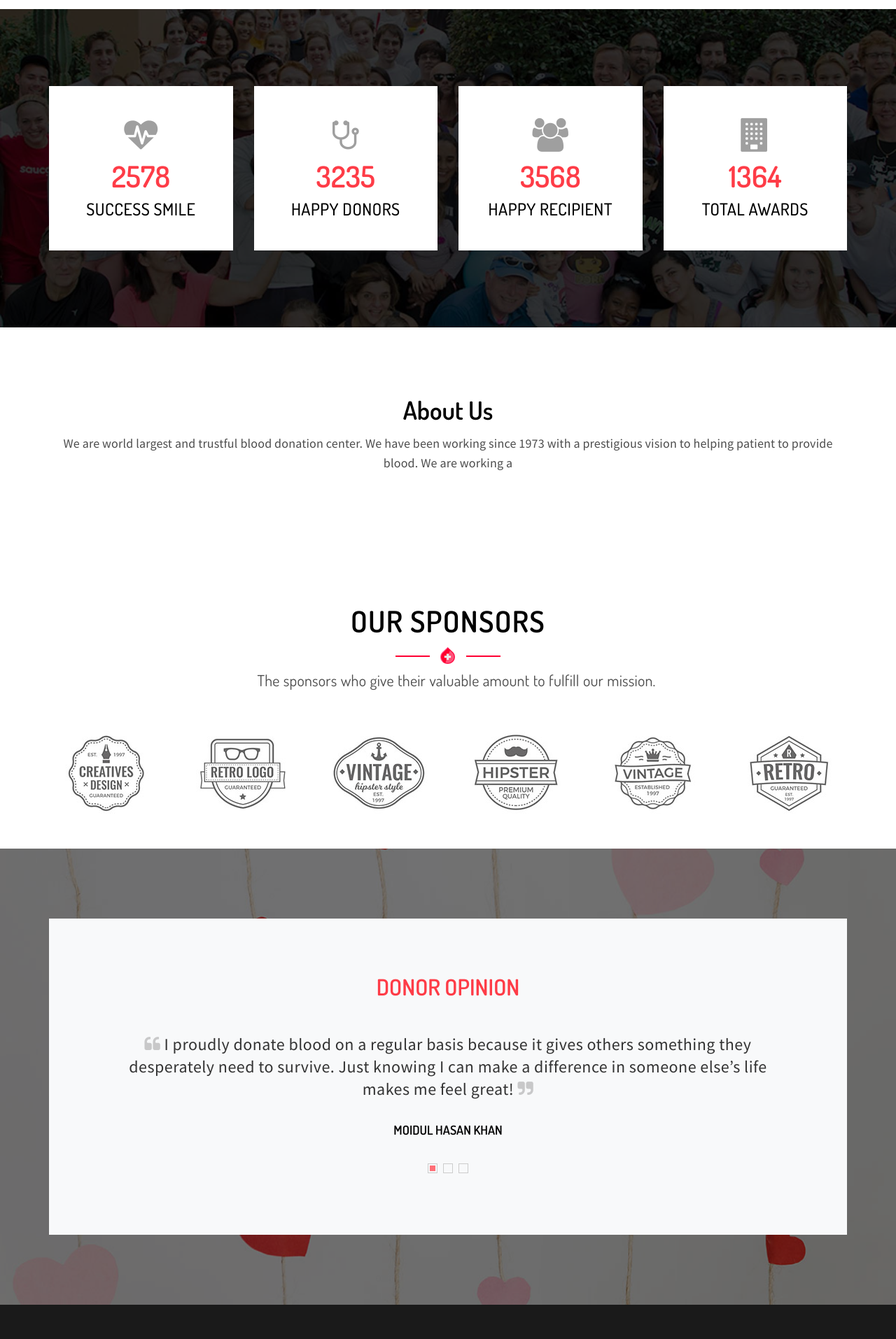
After one commit to MoidulHasan/blood-bank-management-system-with-php, a PHP site: page /pages/about.php in a window 1280 px wide. The commit adds this page. Shown: the part 329-2243 px from the top of the page at 70% size. Run offline with PHP 8.4, Linux system fonts and the light colour scheme.

Commit message:
about us page completed

```diff
--- /dev/null
+++ b/pages/about.php
@@ -0,0 +1,144 @@
+<?php
+    require_once("./header.php");
+?>
+
+
+        <!--  SECTION COUNTER   -->
+        <section class="section-counter">
+            <div class="container wow fadeInUp">
+                <div class="row">
+                    <div class="col-lg-3 col-md-6 col-sm-6 col-xs-12">
+                        <div class="counter-block-1 text-center">
+                            <i class="fa fa-heartbeat icon"></i>
+                            <span class="counter">2578</span>
+                            <h4>Success Smile</h4>
+                        </div>
+                    </div> <!--  end .col-lg-3  -->
+                    <div class="col-lg-3 col-md-6 col-sm-6 col-xs-12">
+                        <div class="counter-block-1 text-center">
+                            <i class="fa fa-stethoscope icon"></i>
+                            <span class="counter">3235</span>
+                            <h4>Happy Donors</h4>
+                        </div>
+                    </div> <!--  end .col-lg-3  -->
+                    <div class="col-lg-3 col-md-6 col-sm-6 col-xs-12">
+                        <div class="counter-block-1 text-center">
+                            <i class="fa fa-users icon"></i>
+                            <span class="counter">3568</span>
+                            <h4>Happy Recipient</h4>
+                        </div>
+                    </div> <!--  end .col-lg-3  -->
+                    <div class="col-lg-3 col-md-6 col-sm-6 col-xs-12">
+                        <div class="counter-block-1 text-center">
+                            <i class="fa fa-building icon"></i>
+                            <span class="counter">1364</span>
+                            <h4>Total Awards</h4>
+                        </div>
+                    </div> <!--  end .col-lg-3  -->
+                </div> <!-- end row  -->
+            </div> <!--  end .container  -->
+        </section> <!--  end .section-counter -->
+
+
+
+         <!-- TEAM SECTION -->
+         <section class="section-content-block section-our-team">
+            <div class="container wow fadeInUp">
+                <div class="row section-heading-wrapper">
+                    <div class="col-md-12 col-sm-12 text-center">
+                        <h3>
+                            About Us
+                        </h3>
+                        <p class="page-breadcrumb">
+                        We are world largest and trustful blood donation center. We have been working since 1973 with a prestigious vision to helping patient to provide blood. We are working a
+                    </div> <!-- end .col-sm-10  -->
+                </div> <!-- end .row  -->
+            </div> <!-- end .container  -->
+        </section> <!--  end .section-our-team -->
+
+
+
+        <!-- CLIENT LOGO SECTION  -->
+        <section class="section-client-logo">
+            <div class="container wow fadeInUp">
+                <div class="row section-heading-wrapper">
+                    <div class="col-md-12 col-sm-12 text-center">
+                        <h2 class="section-heading">Our Sponsors</h2>
+                        <p class="section-subheading">The sponsors who give their valuable amount to fulfill our mission.</p>
+                    </div> <!-- end .col-sm-10  -->
+                </div> <!-- end .row  -->
+                <div class="row">
+                    <div class="logo-items logo-layout-1 text-center">
+                        <div class="client-logo">
+                            <img src="./images/logo_1.jpg" alt="" />
+                        </div>
+                        <div class="client-logo">
+                            <img src="./images/logo_2.jpg" alt="" />
+                        </div>
+                        <div class="client-logo">
+                            <img src="./images/logo_3.jpg" alt="" />
+                        </div>
+                        <div class="client-logo">
+                            <img src="./images/logo_4.jpg" alt="" />
+                        </div>
+                        <div class="client-logo">
+                            <img src="./images/logo_5.jpg" alt="" />
+                        </div>
+                        <div class="client-logo">
+                            <img src="./images/logo_6.jpg" alt="" />
+                        </div>
+                        <div class="client-logo">
+                            <img src="./images/logo_7.jpg" alt="" />
+                        </div>
+                        <div class="client-logo">
+                            <img src="./images/logo_8.jpg" alt="" />
+                        </div>
+                    </div> <!-- end .testimonial-container  -->
+                </div> <!-- end row  -->
+            </div> <!-- end .container  -->
+        </section> <!--  end .section-client-logo -->
+        <!-- CLIENT TESTIMONIAL SECTION  -->
+        <section class="section-content-block section-client-testimonial">
+            <div class="container">
+                <div class="testimonial-container text-center">
+                    <div class="col-md-10 col-md-offset-1 col-sm-12">
+                        <div class="testimony-layout-1">
+                            <h3 class="people-quote">Donor Opinion</h3>
+                            <p class="testimony-text">
+                                <i class="fa fa-quote-left" aria-hidden="true"></i>
+                                I proudly donate blood on a regular basis because it gives others something they desperately need to survive. Just knowing I can make a difference in someone else’s life makes me feel great!
+                                <i class="fa fa-quote-right" aria-hidden="true"></i>
+                            </p>
+                            <h6>Moidul Hasan Khan</h6>
+                        </div> <!-- end .testimony-layout-1  -->
+                    </div> <!--  end col-md-10  -->
+                    <div class="col-md-10 col-md-offset-1 col-sm-12">
+                        <div class="testimony-layout-1">
+                            <h3 class="people-quote">Donor Opinion</h3>
+                            <p class="testimony-text">
+                                <i class="fa fa-quote-left" aria-hidden="true"></i>
+                                I have been a donor since high school. Although I have not been a donor every year, I always want to give to the human race. I love to help others! Moreover it gives a real peace in my mind.
+                                <i class="fa fa-quote-right" aria-hidden="true"></i>
+                            </p>
+                            <h6>Hasan Ahmed</h6>
+                        </div> <!-- end .testimony-layout-1  -->
+                    </div> <!--  end col-md-10  -->
+                    <div class="col-md-10 col-md-offset-1 col-sm-12">
+                        <div class="testimony-layout-1">
+                            <h3 class="people-quote">Recipient Opinion</h3>
+                            <p class="testimony-text">
+                                <i class="fa fa-quote-left" aria-hidden="true"></i>
+                                I wish I could tell you my donor how grateful I am for your selfless act.You gave me new life. We may be coworkers or schoolmates or just two in the same community.I'm very grateful to you.
+                                <i class="fa fa-quote-right" aria-hidden="true"></i>
+                            </p>
+                            <h6>Shaminur Rahman Shamim</h6>
+                        </div> <!-- end .testimony-layout-1  -->
+                    </div> <!--  end col-md-10  -->
+                </div>  <!--  end .row  -->
+            </div> <!-- end .container  -->
+        </section> <!--  end .section-client-testimonial -->
+
+
+<?php
+    require_once("./footer.php");
+?>
--- a/pages/header.php
+++ b/pages/header.php
@@ -36,9 +36,10 @@
                         <div class="navbar-collapse collapse">
                             <ul class="nav navbar-nav navbar-right">
                                 <li><a href="./index.php" title="Home Layout 01">Home</a></li>
-                                <li><a href="./about-us.php" title="About Us">About Us</a></li>
+                                <li><a href="./about.php" title="About Us">About Us</a></li>
                                 <li><a href="./faq.php" title="FAQ">FAQ</a></li>
-                                <li><a href="./contact.php">Contact</a></li>
+                                <li><a href="./login.php">Login</a></li>
+                                <li><a href="./register.php">Register</a></li>
                             </ul>
                         </div>
                     </div>
```
Also changed, not shown: pages/faq.php (+1 -18 lines).
